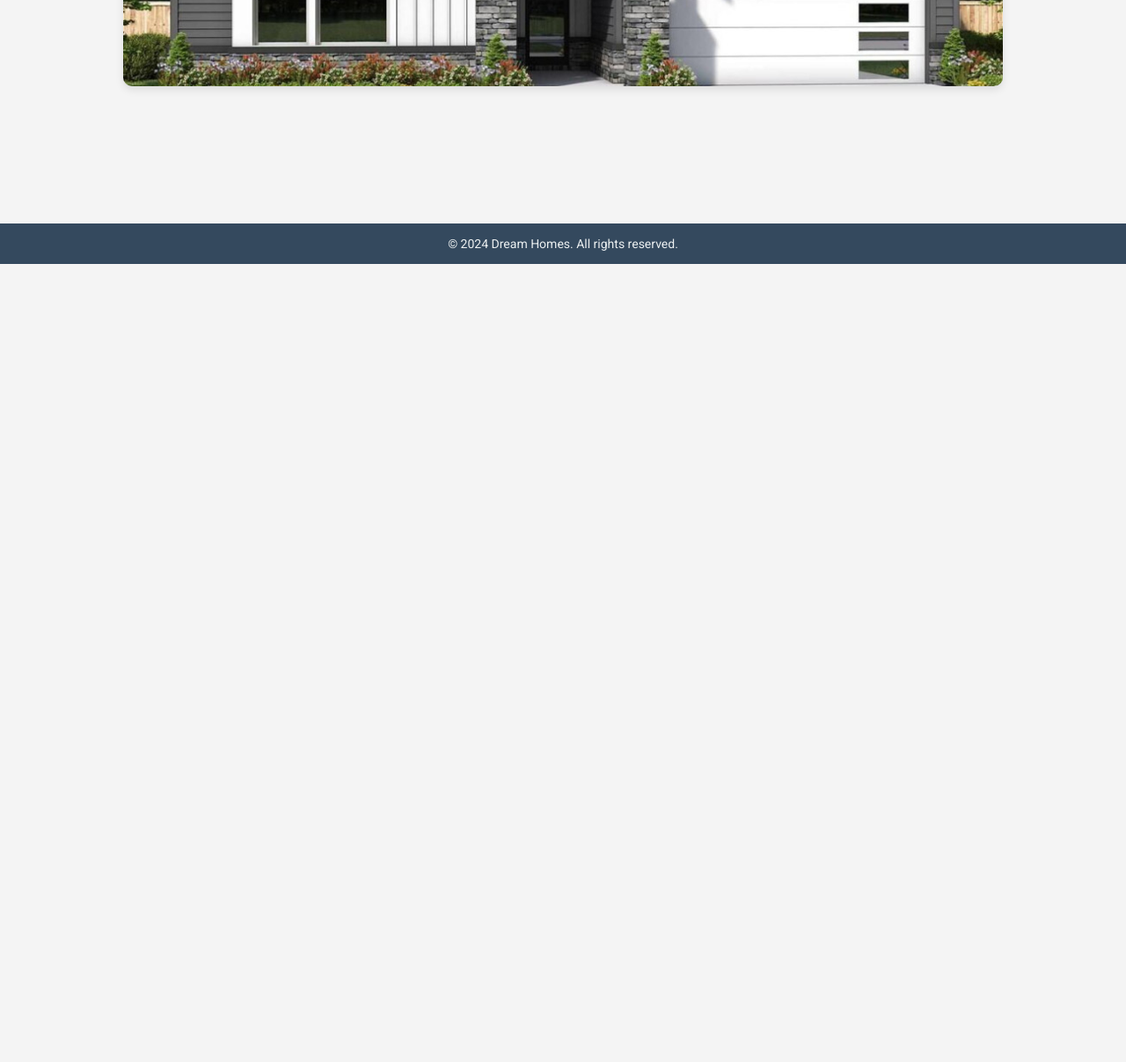
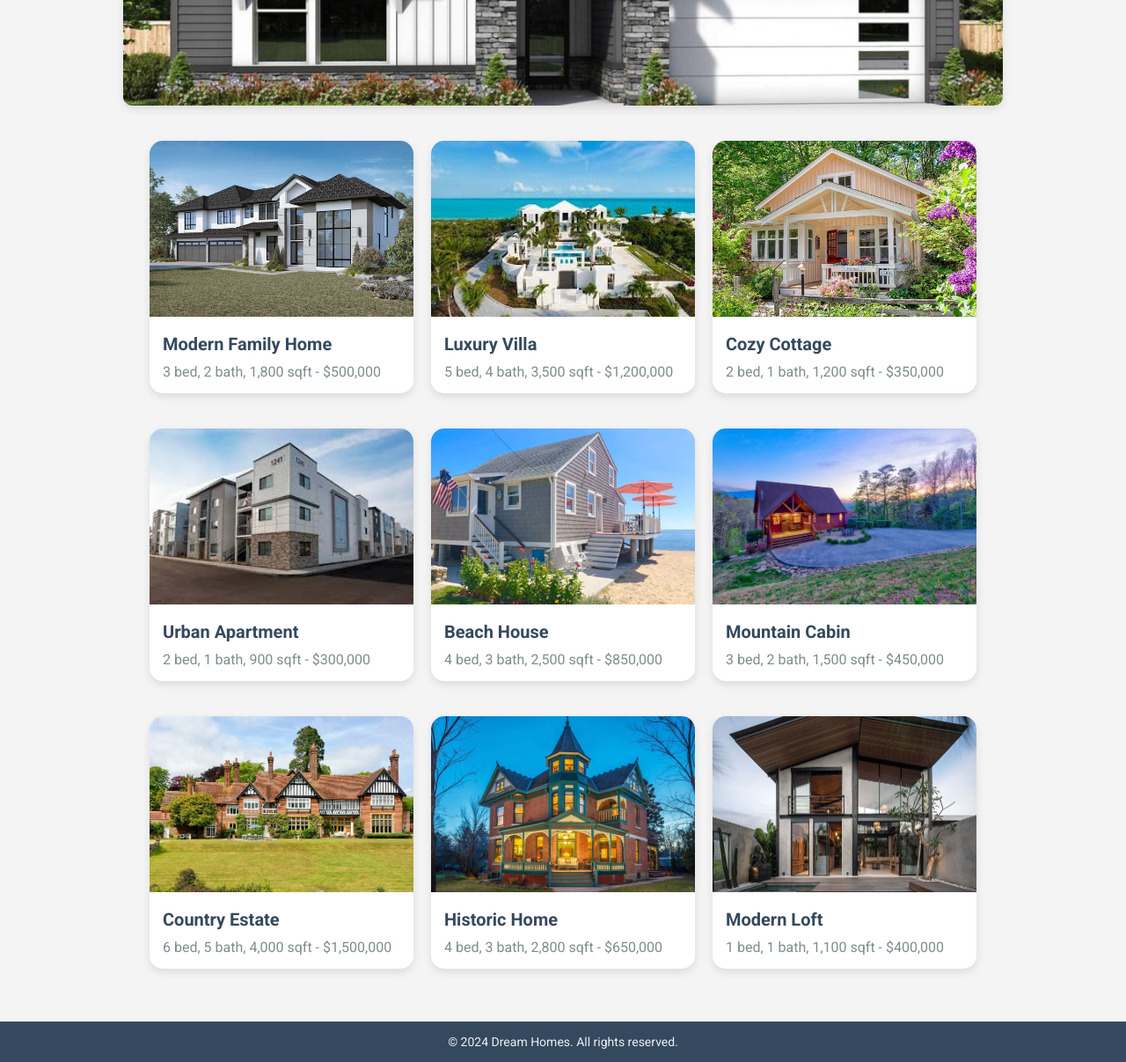
Before and after one commit to javierfevidaho/Realtors, a plain HTML site: page index.html in a window 1280 px wide. Shown: the part 500-1707 px from the top of the page at 88% size. Before the commit the page ends 800 px from the top, so only its background shows below. Drawn offline with Linux system fonts and the light colour scheme.

Commit message:
Actualizacion realtos3

```diff
--- a/index.html
+++ b/index.html
@@ -10,6 +10,7 @@
 <body>
     <header>
         <div class="header-content">
+            <img src="images/logo.png" alt="Dream Homes Logo" class="logo">
             <h1>Welcome to Dream Homes</h1>
             <nav>
                 <ul>
@@ -51,6 +52,71 @@
         <button class="prev" onclick="changeSlide(-1)">&#10094;</button>
         <button class="next" onclick="changeSlide(1)">&#10095;</button>
     </section>
+    <section class="property-list">
+        <div class="property">
+            <img src="images/house4.jpg" alt="House 4">
+            <div class="property-description">
+                <h3>Modern Family Home</h3>
+                <p>3 bed, 2 bath, 1,800 sqft - $500,000</p>
+            </div>
+        </div>
+        <div class="property">
+            <img src="images/house5.jpg" alt="House 5">
+            <div class="property-description">
+                <h3>Luxury Villa</h3>
+                <p>5 bed, 4 bath, 3,500 sqft - $1,200,000</p>
+            </div>
+        </div>
+        <div class="property">
+            <img src="images/house6.jpg" alt="House 6">
+            <div class="property-description">
+                <h3>Cozy Cottage</h3>
+                <p>2 bed, 1 bath, 1,200 sqft - $350,000</p>
+            </div>
+        </div>
+        <div class="property">
+            <img src="images/house7.jpg" alt="House 7">
+            <div class="property-description">
+                <h3>Urban Apartment</h3>
+                <p>2 bed, 1 bath, 900 sqft - $300,000</p>
+            </div>
+        </div>
+        <div class="property">
+            <img src="images/house8.jpg" alt="House 8">
+            <div class="property-description">
+                <h3>Beach House</h3>
+                <p>4 bed, 3 bath, 2,500 sqft - $850,000</p>
+            </div>
+        </div>
+        <div class="property">
+            <img src="images/house9.jpg" alt="House 9">
+            <div class="property-description">
+                <h3>Mountain Cabin</h3>
+                <p>3 bed, 2 bath, 1,500 sqft - $450,000</p>
+            </div>
+        </div>
+        <div class="property">
+            <img src="images/house10.jpg" alt="House 10">
+            <div class="property-description">
+                <h3>Country Estate</h3>
+                <p>6 bed, 5 bath, 4,000 sqft - $1,500,000</p>
+            </div>
+        </div>
+        <div class="property">
+            <img src="images/house11.jpg" alt="House 11">
+            <div class="property-description">
+                <h3>Historic Home</h3>
+                <p>4 bed, 3 bath, 2,800 sqft - $650,000</p>
+            </div>
+        </div>
+        <div class="property">
+            <img src="images/house12.jpg" alt="House 12">
+            <div class="property-description">
+                <h3>Modern Loft</h3>
+                <p>1 bed, 1 bath, 1,100 sqft - $400,000</p>
+            </div>
+        </div>
+    </section>
     <footer>
         <p>&copy; 2024 Dream Homes. All rights reserved.</p>
     </footer>
--- a/styles.css
+++ b/styles.css
@@ -26,6 +26,11 @@ header {
     justify-content: space-between;
     align-items: center;
     flex-wrap: wrap;
+}
+
+.logo {
+    height: 50px;
+    margin-right: 20px;
 }
 
 header h1 {
@@ -67,7 +72,7 @@ nav ul li a:hover {
     display: none;
     position: absolute;
     background-color: #fff;
-    min-width: 160px;
+    min-width: 140px;  /* Ajustado el tamaño mínimo */
     box-shadow: 0px 8px 16px rgba(0, 0, 0, 0.2);
     z-index: 1;
     border-radius: 8px;
@@ -75,14 +80,14 @@ nav ul li a:hover {
 }
 
 .dropdown-content li {
-    padding: 12px 16px;
+    padding: 8px 12px;  /* Ajustado el relleno */
 }
 
 .dropdown-content li a {
     color: #34495e;
     text-decoration: none;
     display: block;
-    padding: 10px;
+    padding: 8px 10px;  /* Ajustado el relleno */
     border-radius: 5px;
     transition: background-color 0.3s;
 }
@@ -143,15 +148,52 @@ button.prev:hover, button.next:hover {
     background-color: rgba(0, 0, 0, 0.8);
 }
 
+.property-list {
+    display: flex;
+    justify-content: center;
+    gap: 20px;
+    margin: 40px auto;
+    max-width: 1000px;
+    flex-wrap: wrap;
+}
+
+.property {
+    background-color: #fff;
+    border-radius: 15px;
+    box-shadow: 0 4px 10px rgba(0, 0, 0, 0.1);
+    overflow: hidden;
+    width: 300px;
+    margin-bottom: 20px;  /* Ajuste para espaciar las propiedades y evitar que el pie de página las cubra */
+}
+
+.property img {
+    width: 100%;
+    height: 200px;
+    object-fit: cover;
+}
+
+.property-description {
+    padding: 15px;
+}
+
+.property-description h3 {
+    margin-bottom: 10px;
+    font-size: 20px;
+    color: #34495e;
+}
+
+.property-description p {
+    font-size: 16px;
+    color: #7f8c8d;
+}
+
 footer {
     background-color: #34495e;
     color: #ecf0f1;
     text-align: center;
     padding: 15px 0;
-    position: fixed;
-    width: 100%;
-    bottom: 0;
     font-size: 14px;
+    position: relative;  /* Cambio para evitar que el pie de página cubra las propiedades */
 }
 
 /* Responsive Styles */
@@ -177,4 +219,14 @@ footer {
     header h1 {
         font-size: 20px;
     }
+
+    .property-list {
+        flex-direction: column;
+        align-items: center;
+    }
+
+    .property {
+        width: 80%;
+        margin-bottom: 20px;
+    }
 }
```
Also changed, not shown: Images/house10.jpg (added), Images/house11.jpg (added), Images/house12.jpg (added), Images/house4.jpg (added), Images/house5.jpg (added), Images/house6.jpg (added), Images/house7.jpg (added), Images/house8.jpg (added), Images/house9.jpg (added), Images/logo.png (added), 2 other files.
